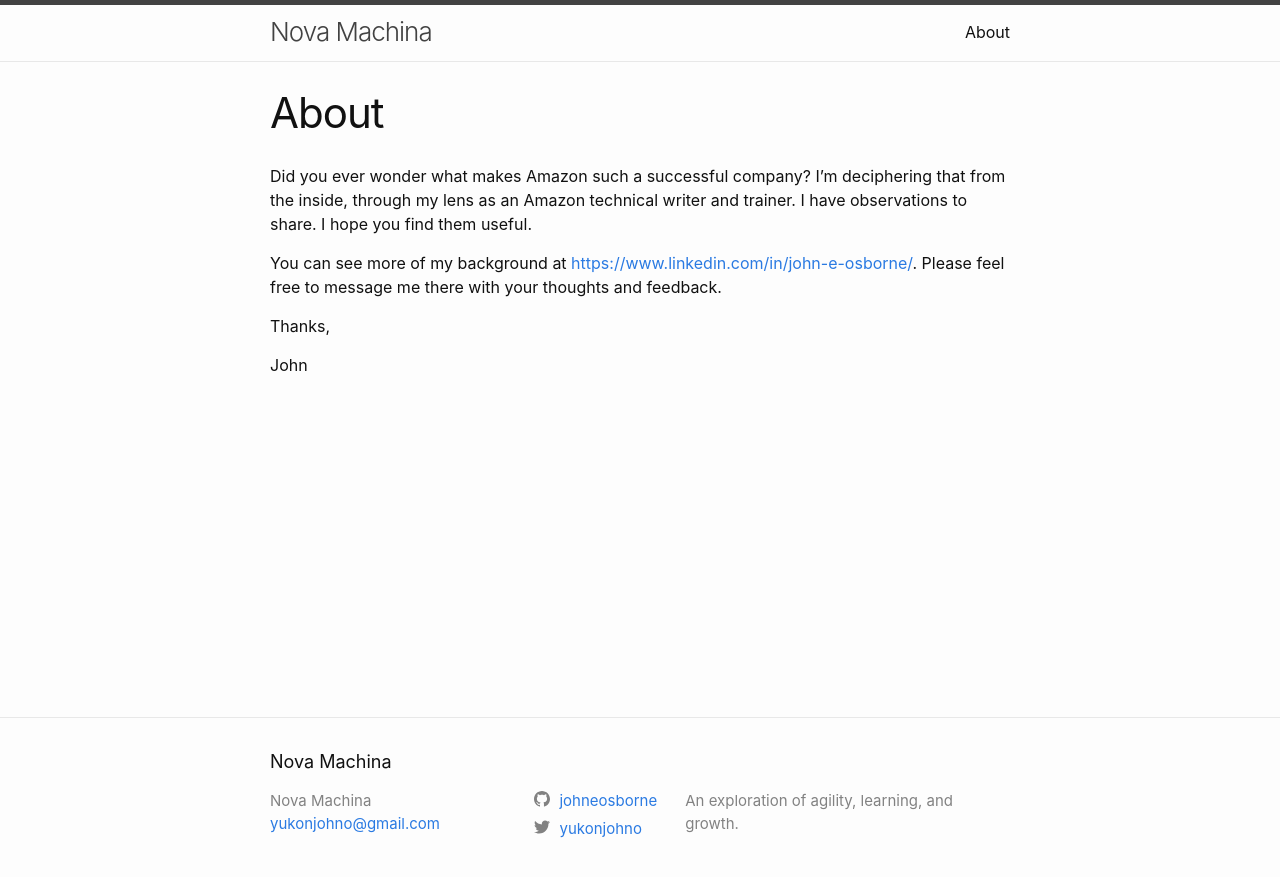
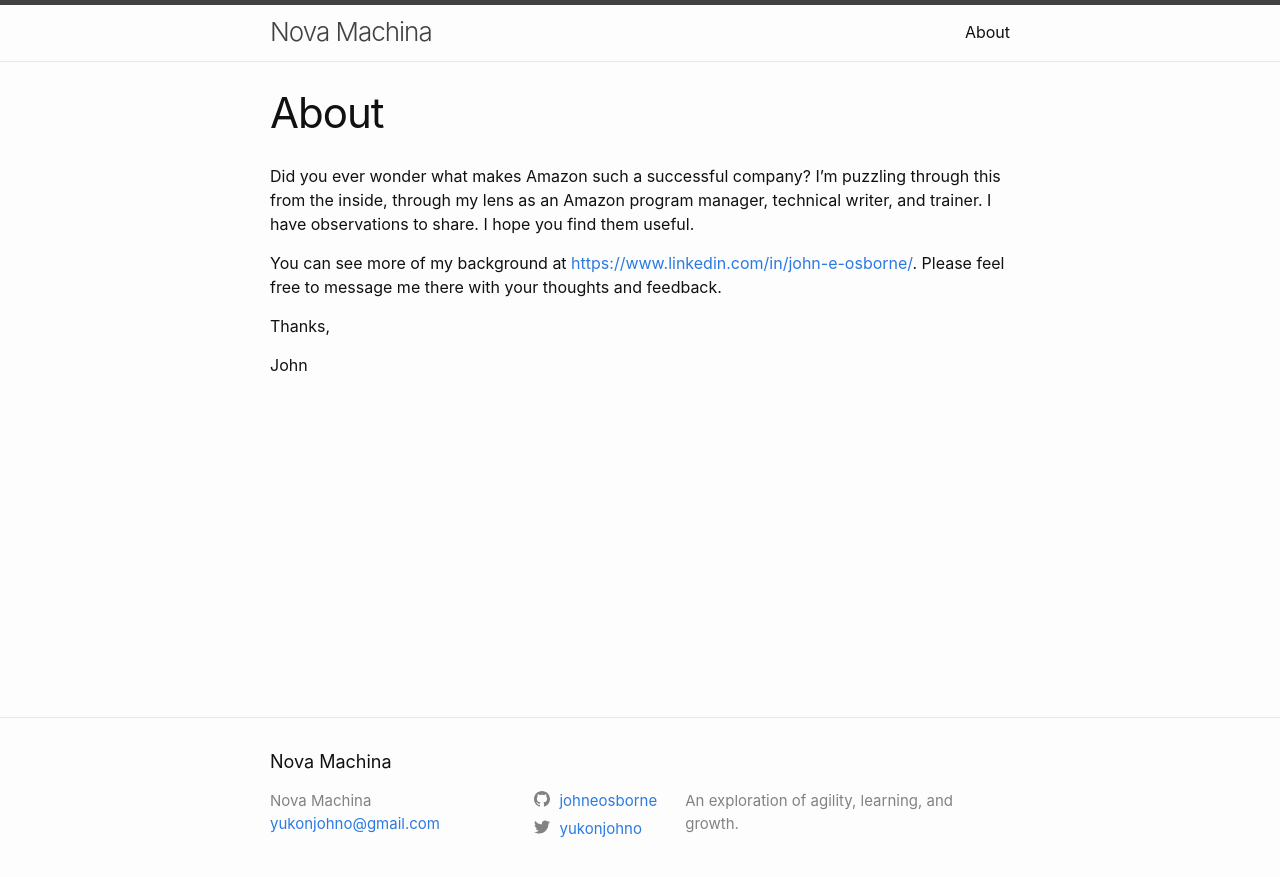
Before and after one commit to johneosborne/johneosborne.github.io, a Jekyll site: the page about/index.html, which Jekyll copies as it is, in a window 1280 px wide. Shown: the top 877 px of the page. Built offline with Jekyll 4.4.1, drawn with Linux system fonts in a browser that asks for light colours.

Commit message:
updated role description

```diff
--- a/about/index.html
+++ b/about/index.html
@@ -42,7 +42,7 @@
   </header>
 
   <div class="post-content">
-    <p>Did you ever wonder what makes Amazon such a successful company? I’m deciphering that from the inside, through my lens as an Amazon technical writer and trainer. I have observations to share. I hope you find them useful.</p>
+    <p>Did you ever wonder what makes Amazon such a successful company? I’m puzzling through this from the inside, through my lens as an Amazon program manager, technical writer, and trainer. I have observations to share. I hope you find them useful.</p>
 
 <p>You can see more of my background at <a href="https://www.linkedin.com/in/john-e-osborne/">https://www.linkedin.com/in/john-e-osborne/</a>. Please feel free to message me there with your thoughts and feedback.</p>
 
```
